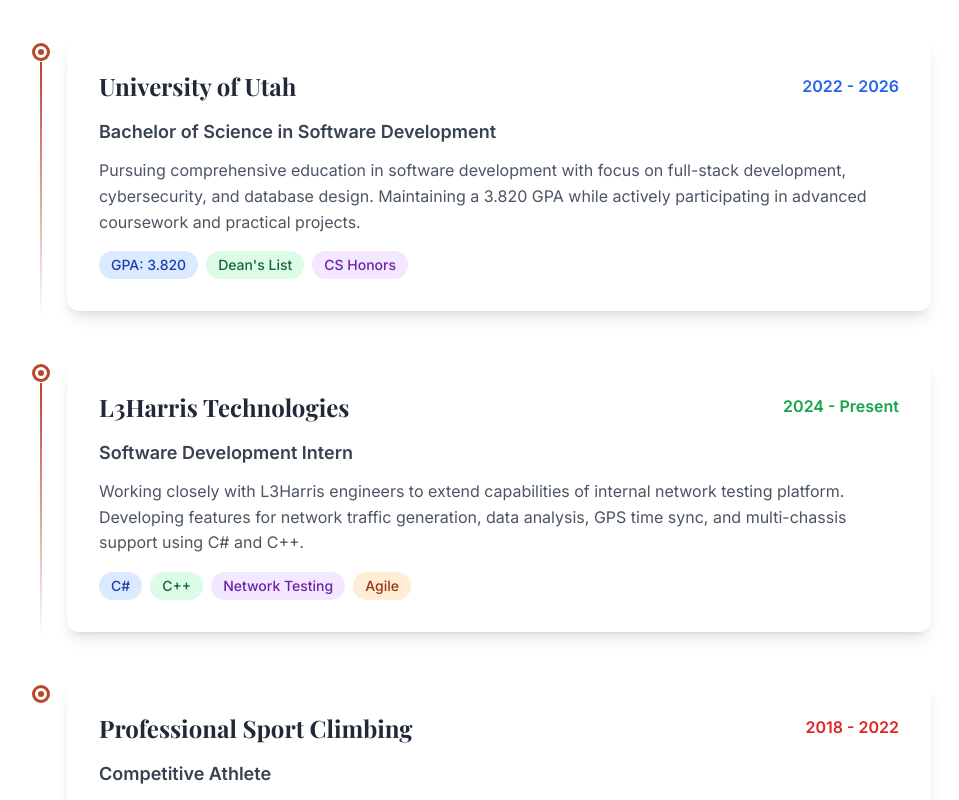
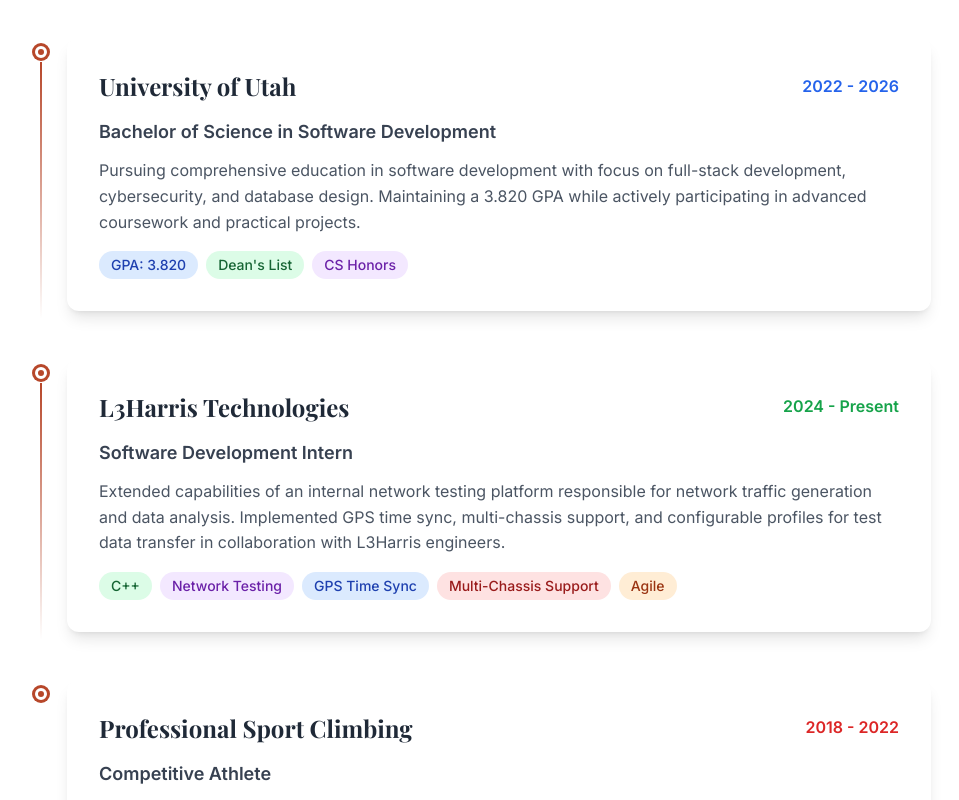
Before and after one commit to vsicle/professional-portfolio, a website: page about.html in a window 1280 px wide. Shown: the part 2986-3786 px from the top of the page, without its empty margins (157-1116 px from the left). Drawn offline with nearby package versions, Linux system fonts and the light colour scheme.

Commit message:
Align L3Harris experience copy

```diff
--- a/about.html
+++ b/about.html
@@ -409,14 +409,15 @@
                             </div>
                             <h4 class="text-lg font-semibold text-gray-700 mb-3">Software Development Intern</h4>
                             <p class="text-gray-600 mb-4">
-                                Working closely with L3Harris engineers to extend capabilities of internal network testing
-                                platform. Developing features for network traffic generation, data analysis, GPS time sync,
-                                and multi-chassis support using C# and C++.
+                                Extended capabilities of an internal network testing platform responsible for network traffic
+                                generation and data analysis. Implemented GPS time sync, multi-chassis support, and configurable
+                                profiles for test data transfer in collaboration with L3Harris engineers.
                             </p>
                             <div class="flex flex-wrap gap-2">
-                                <span class="bg-blue-100 text-blue-800 px-3 py-1 rounded-full text-sm font-medium">C#</span>
                                 <span class="bg-green-100 text-green-800 px-3 py-1 rounded-full text-sm font-medium">C++</span>
                                 <span class="bg-purple-100 text-purple-800 px-3 py-1 rounded-full text-sm font-medium">Network Testing</span>
+                                <span class="bg-blue-100 text-blue-800 px-3 py-1 rounded-full text-sm font-medium">GPS Time Sync</span>
+                                <span class="bg-red-100 text-red-800 px-3 py-1 rounded-full text-sm font-medium">Multi-Chassis Support</span>
                                 <span class="bg-orange-100 text-orange-800 px-3 py-1 rounded-full text-sm font-medium">Agile</span>
                             </div>
                         </div>
```
